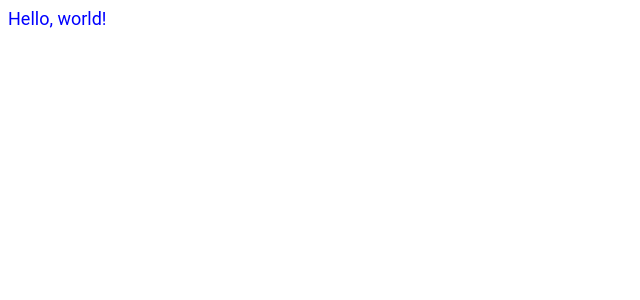
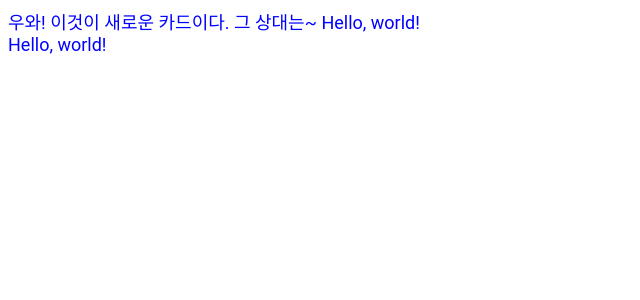
Before and after one commit to cadenzah/vue-practice, a Vue app: page / in a window 1280 px wide. Shown: the top 300 px of the page, without its empty margins (0-640 px from the left). Built offline with nearby package versions, Linux system fonts and the light colour scheme.

Commit message:
added few notes in readme, added practice component

```diff
--- a/src/App.vue
+++ b/src/App.vue
@@ -1,15 +1,21 @@
 <template>
   <div id="app">
+    <card :message="message"></card>
     {{ message }}
   </div>
 </template>
 
 <script>
+import Card from './components/Card.vue';
+
 export default {
   data() {
     return {
       message: 'Hello, world!',
     };
+  },
+  components: {
+    Card: Card,
   },
 };
 </script>
--- /dev/null
+++ b/src/components/Card.vue
@@ -0,0 +1,15 @@
+<template>
+  <div>
+    우와! 이것이 새로운 카드이다. 그 상대는~ {{message}}
+  </div>
+</template>
+
+<script>
+export default {
+  props: ['message'],
+}
+</script>
+
+<style>
+
+</style>
```
Also changed, not shown: 1 other file (tests, documents, lock files or other folders).
